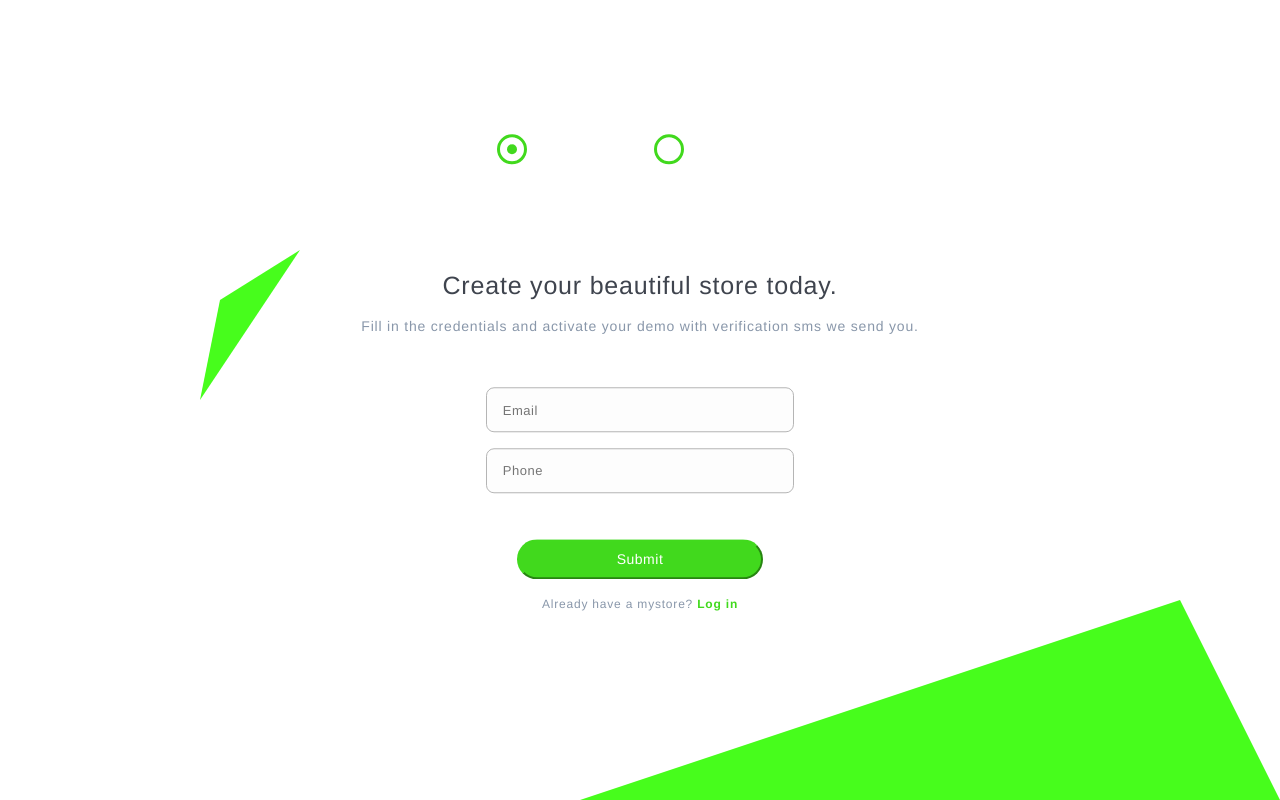
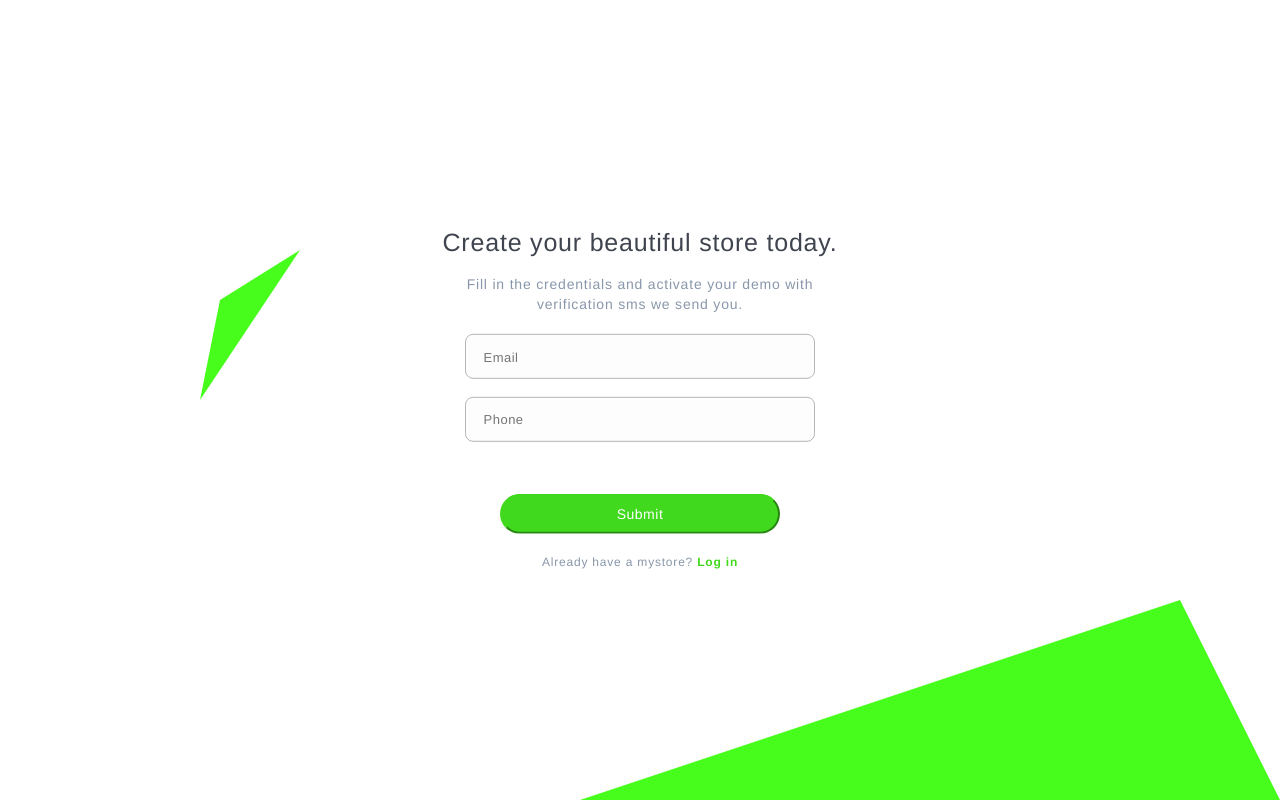
Before and after one commit to wivsi/mystore-onboard, a plain HTML site: page index.html in a window 1280 px wide. Drawn offline with Linux system fonts and the light colour scheme.

Commit message:
fixed resp on stage1

```diff
--- a/css/stylesheet.css
+++ b/css/stylesheet.css
@@ -36,8 +36,9 @@ canvas{
 }
 
 .title-wrapper{
-    width: 100%;
-    margin-top: 10%;
+    max-width: 600px;
+    margin: 2% auto 0 auto;
+    text-align: center;
 }
 
 .title-wrapper > h1{
@@ -61,7 +62,8 @@ canvas{
 
 form{
     width: 50%;
-    margin: 5% auto;
+    max-width: 350px;
+    margin: 2% auto;
 }
 
 form > div{
@@ -168,6 +170,10 @@ input[type=submit]{
 
 /* Larger than mobile */
 @media (min-width: 400px) {
+   .title-wrapper{
+       width: 100%;
+   }
+
     .title-wrapper > h1{
         font-size: 25px;
     }
@@ -181,7 +187,7 @@ input[type=submit]{
     }
 
     .container{
-        width: 95%;
+        width: 80%;
     }
     canvas{
         display: none;
@@ -190,31 +196,22 @@ input[type=submit]{
     form{
         width: 80%;
     }
-
-
 }
 
 /* Larger than phablet */
-@media (min-width: 550px) {
+/* @media (min-width: 550px) {
 
-}
+} */
 
 /* Larger than tablet */
 @media (min-width: 750px) {
-    .container{
-        width: 80%;
-    }
     canvas{
         display: block;
-    }
-
-    form{
-        width: 30%;
     }
 }
 
 /* Larger than desktop */
-@media (min-width: 1000px) {}
+/* @media (min-width: 1000px) {} */
 
 /* Larger than Desktop HD */
-@media (min-width: 1200px) {}
+/* @media (min-width: 1200px) {} */
--- a/index.html
+++ b/index.html
@@ -19,14 +19,14 @@
         <div class="main">
             <canvas id="can"></canvas>
             <div class="container">
-                <div class="steps">
+                <!-- <div class="steps">
                     <ul>
                         <li>
                             <span id="active"></span>
                         </li>
                         <li></li>
                     </ul>
-                </div>
+                </div> -->
 
                 <div class="title-wrapper">
                     <h1>Create your beautiful store today.</h1>
```
